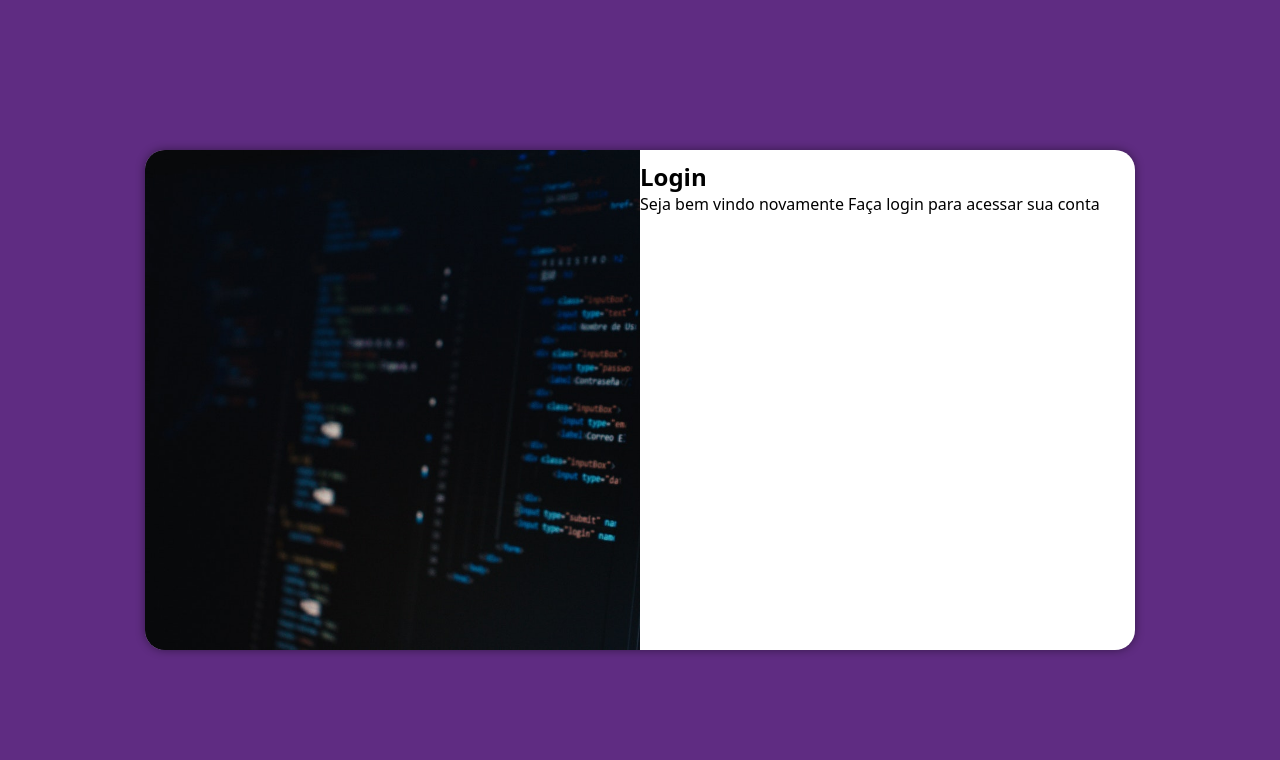
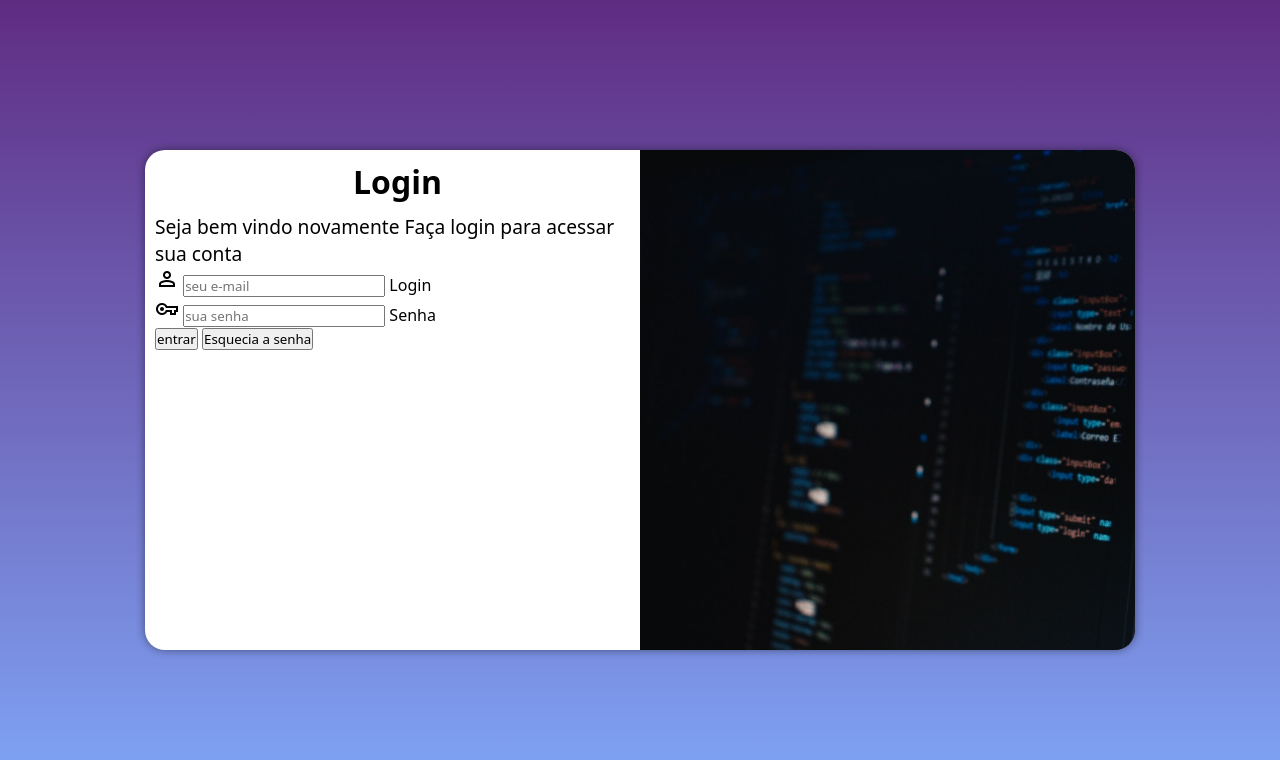
Before and after one commit to Thayume/projeto-login, a plain HTML site: page index.html in a window 1280 px wide. Drawn offline with nearby package versions, Linux system fonts and the light colour scheme.

Commit message:
atualizações

```diff
--- a/estilos/media-query.css
+++ b/estilos/media-query.css
@@ -17,28 +17,45 @@
     }
 
     section#login > div#formulário {
+
         float: right;
         width: 70%;
     }
+
+    div#form > p {
+        padding-left: 250px;
+        font-size: 1em;
+    }
 }
 
-@media screen and (min-width: 992px) { section#login {
+@media screen and (min-width: 992px) {
 
     body{
         background-image: linear-gradient(to top, #80A6F7, #5f2c82);
     }
 
-    width: 990px;
+
+    section#login {
+
+        width: 990px;
 }
     section#login > div#imagem{
-        float: left;
+        float: right;
         width: 50%;
         height: 100%;
     }
 
     section#login > div#formulário {
-        float: right;
+        float: left;
         width: 50%;
+    }
+
+    div#form > h1 {
+        font-size: 2em ;
+    }
+
+    div#form > p {
+        font-size: 1.2em;
     }
 
 
--- a/estilos/style.css
+++ b/estilos/style.css
@@ -4,7 +4,7 @@
 
 #0027C2 azul escuro
 #570475 roxo
-#5f2c82lilás
+#5f2c82 lilás
 #80A6F7 azul claro
 #2E62D1 azul médio
 
@@ -60,3 +60,12 @@ section#login > div#form {
     display: block;
     padding: 10px;
 }
+
+div#form > h1 {
+    text-align: center;
+    margin-bottom: 10px;
+}
+
+div#form > p {
+    font-size: 0.8em;
+}
--- a/index.html
+++ b/index.html
@@ -6,6 +6,7 @@
     <title>Login</title>
     <link rel="stylesheet" href="estilos/style.css">
     <link rel="stylesheet" href="estilos/media-query.css">
+    <link rel="stylesheet" href="https://fonts.googleapis.com/css2?family=Material+Symbols+Outlined:opsz,wght,FILL,GRAD@20..48,100..700,0..1,-50..200" />
 </head>
 <body>
     <main>
@@ -18,7 +19,30 @@
             <div  id="form">
                 <h1>Login</h1>
                 <p>Seja bem vindo novamente Faça login para acessar sua conta</p>
-                <form action="login.php" method="post"></form>
+                <form action="login.php" method="post" autocomplete="on">
+                    <div class="campo">
+                        <span class="material-symbols-outlined">
+                            person
+                            </span>
+                        <input type="email" name="login" id="ilogin" placeholder="seu e-mail" autocomplete="email" required maxlength="30">
+                        <label for="ilogin">Login
+                        </label>
+
+                    </div>
+
+                    <div class="campo">
+                        <span class="material-symbols-outlined">
+                            vpn_key
+                            </span>
+                        <input type="password" name="senha" id="isenha" placeholder="sua senha" autocomplete="current-password" required minlength="8">
+                        <label for="isenha">Senha</label>
+
+                    </div>
+
+                    <input type="submit" value="entrar">
+                    <button>Esquecia a senha</button>
+
+                </form>
 
             </div>
 
```
